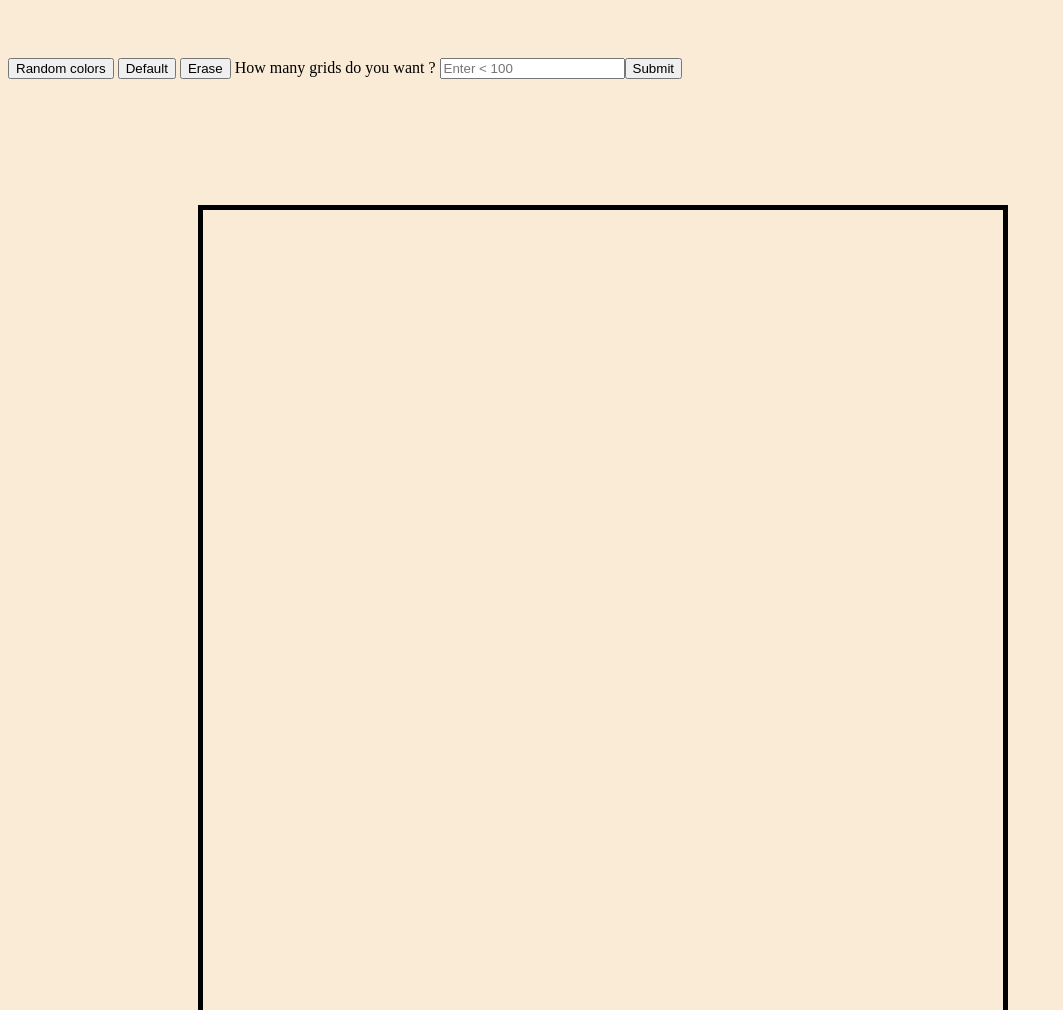
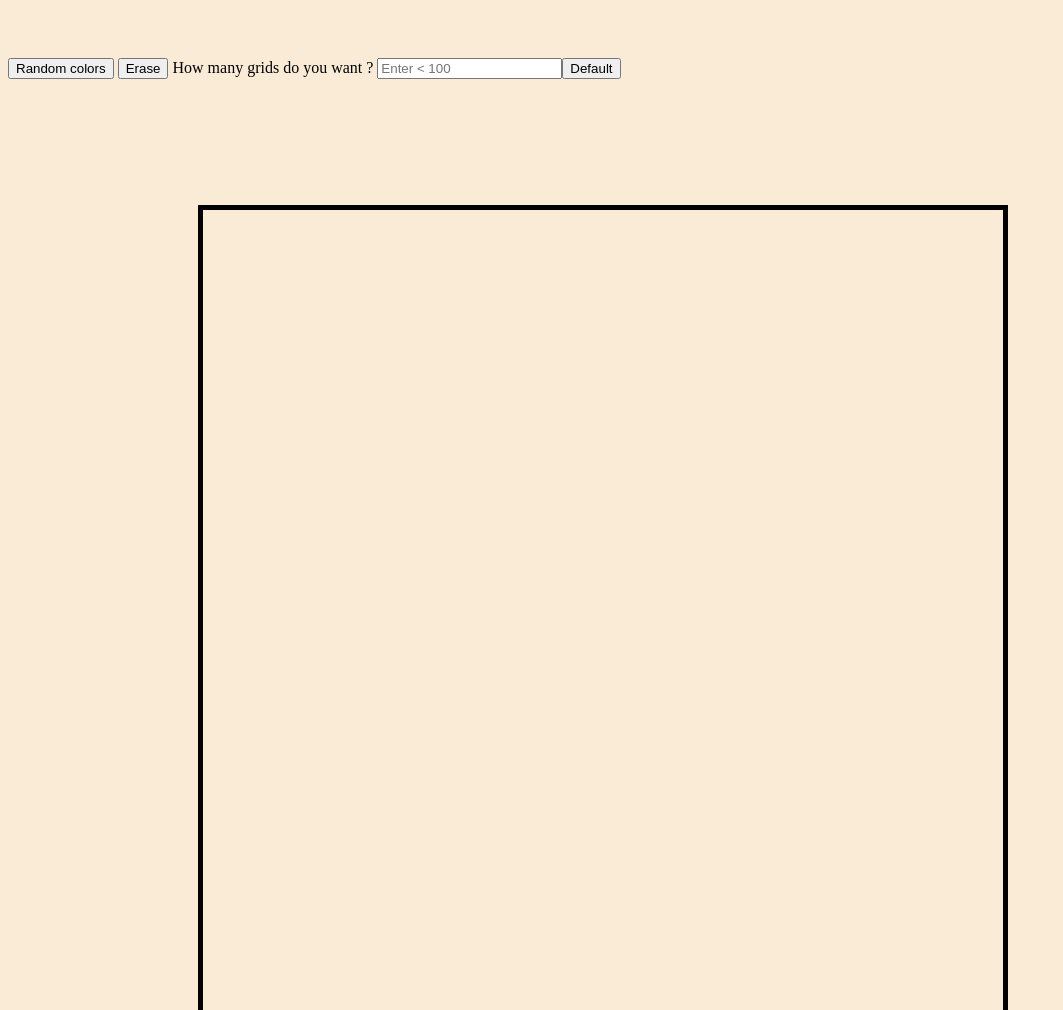
Before and after one commit to crysre/Etch-A-Sketch, a plain HTML site: page index.html in a window 1280 px wide. Shown: the top 1010 px of the page, without its empty margins (0-1063 px from the left). Drawn offline with Linux system fonts and the light colour scheme.

Commit message:
adding new btn

```diff
--- a/index.html
+++ b/index.html
@@ -8,10 +8,10 @@
 </head>
 <body>
     <button class="randomBtn">Random colors</button>
-    <button onclick="default()" id="defaultBtn">Default</button>
+
     <button id="eraseBtn">Erase</button>
 
-    <label>How many grids do you want ? <input id="userInput" class="button" type="text" placeholder="Enter < 100 "><button onclick="returnText()">Submit</button></label>
+    <label>How many grids do you want ? <input id="userInput" class="button" type="text" placeholder="Enter < 100 "><button onclick="default()" id="defaultBtn">Default</button></label>
     <div class="container">
 
     </div>
--- a/index.js
+++ b/index.js
@@ -3,7 +3,7 @@ const containers = document.querySelectorAll(".container");
 
 let gridInput = 0
 
-function returnText(){
+function default(){
     let input = document.getElementById("userInput").value;
 
     gridInput = input;
```
